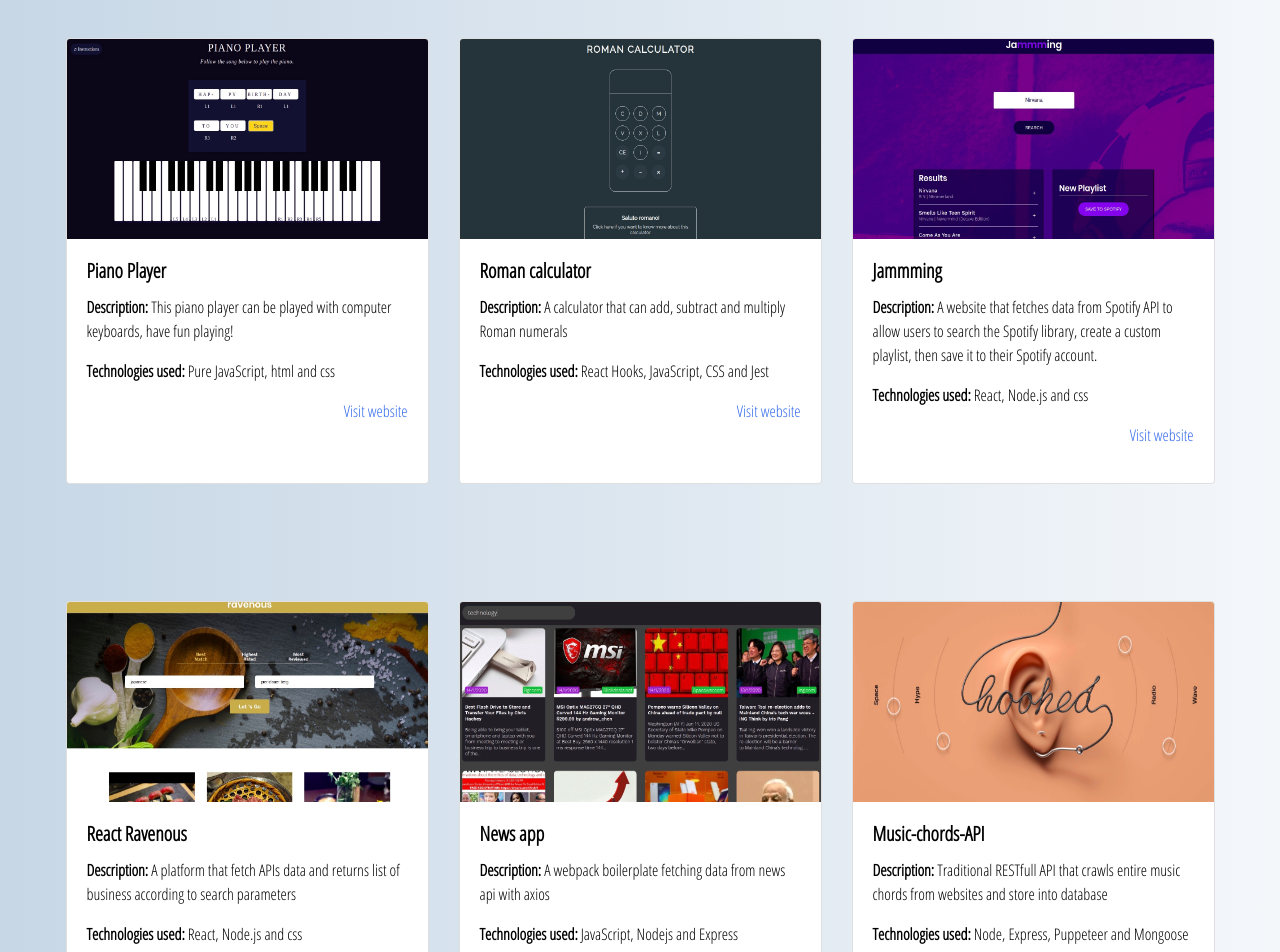
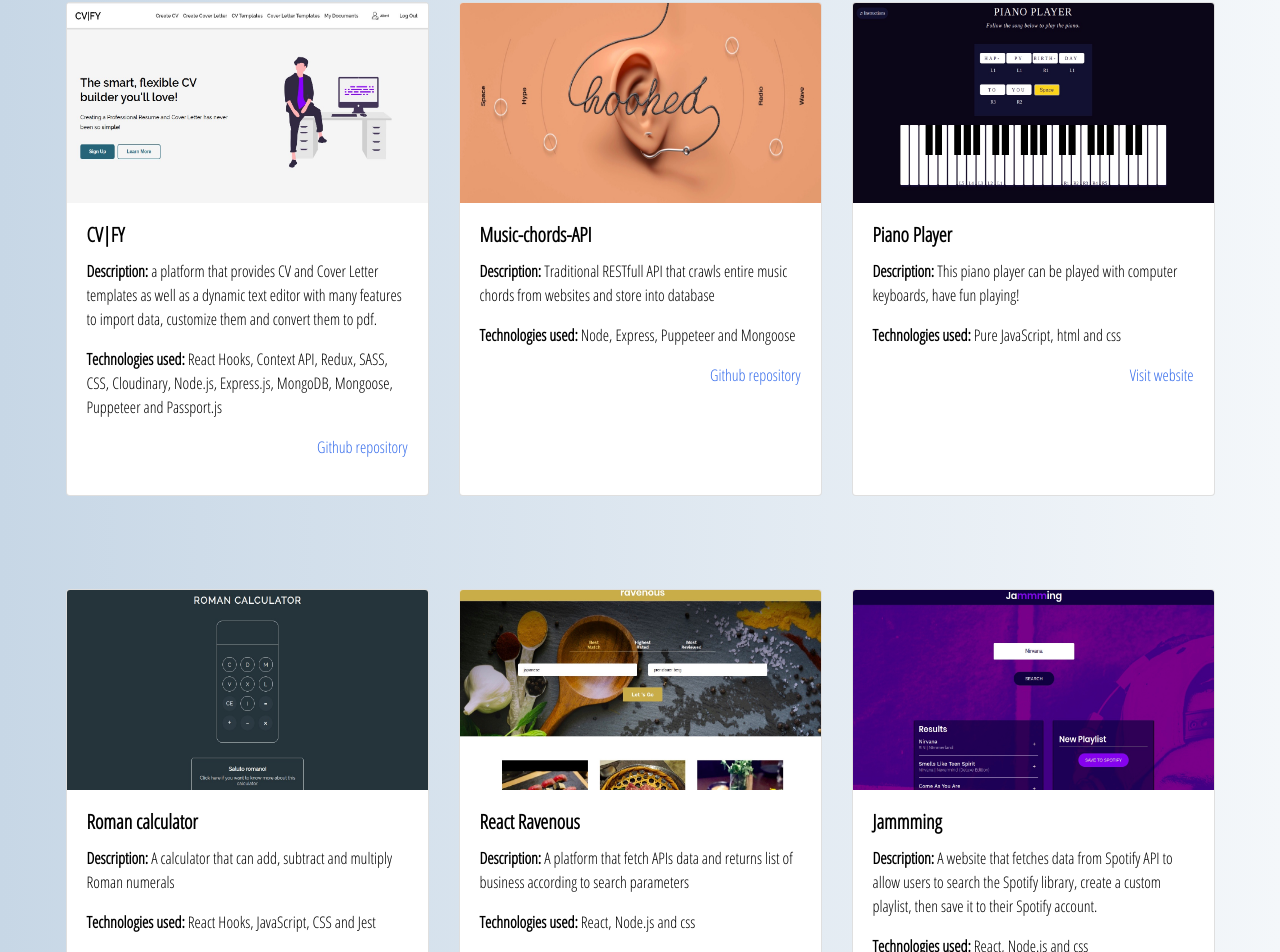
Before and after one commit to AJEdelmann/Portfolio, a React (Create React App) app: page / in a window 1280 px wide. Shown: the part 2396-3348 px from the top of the page. Built offline with nearby package versions, Linux system fonts and the light colour scheme.

Commit message:
added cvfy project and php skills

```diff
--- a/src/components/App.js
+++ b/src/components/App.js
@@ -2,7 +2,7 @@ import React from "react";
 import "../css/App.css";
 import Home from "./Home";
 import AboutMe from "./AboutMe";
-import Portfolio from "./Portfolio";
+import Projects from "./Projects";
 import Skills from "./Skills";
 import Contact from "./Contact";
 import Footer from "./Footer";
@@ -15,7 +15,7 @@ function App() {
       <Home />
       <AboutMe />
       <Skills />
-      <Portfolio />
+      <Projects />
       <Contact />
       <Footer />
     </div>
--- a/src/components/Portfolio.js
+++ b/src/components/Projects.js
@@ -3,10 +3,10 @@ import PianoPlayer from "../img/piano-player.jpeg";
 import Ravenous from "../img/ravenous.jpeg";
 import Ear from "../img/ear.jpeg";
 import Jammming from "../img/jammming.jpeg";
-import NewsApp from "../img/news-app.JPG";
+import CVFY from "../img/cvfy.jpg";
 import RomanCalculator from "../img/roman-calculator.jpg";
 
-const Portfolio = () => {
+const Projects = () => {
   return (
     <div className="section-projects">
       <div className="row my-projects">
@@ -17,6 +17,72 @@ const Portfolio = () => {
           </div>
         </div>
         <div className="card-deck my-cards">
+          <a
+            href="https://github.com/cvfy/cvfy"
+            target="_blank"
+            rel="noopener noreferrer"
+            className="card"
+            id="my-card-space"
+          >
+            <img
+              className="card-img-top"
+              src={CVFY}
+              height="200vh"
+              alt="Card cap"
+            />
+            <div className="card-body">
+              <h5 className="card-title font-weight-bold">CV|FY</h5>
+              <div className="card-text">
+                <p>
+                  <span className="blackSpan">Description: </span>a platform
+                  that provides CV and Cover Letter templates as well as a
+                  dynamic text editor with many features to import data,
+                  customize them and convert them to pdf.
+                </p>
+                <p>
+                  <span className="blackSpan">Technologies used: </span>React
+                  Hooks, Context API, Redux, SASS, CSS, Cloudinary, Node.js,
+                  Express.js, MongoDB, Mongoose, Puppeteer and Passport.js
+                </p>
+              </div>
+              <div className="visit-website">
+                <p>Github repository</p>
+              </div>
+            </div>
+          </a>
+
+          <a
+            href="https://github.com/AJEdelmann/music-chords-api/tree/dev"
+            target="_blank"
+            rel="noopener noreferrer"
+            className="card"
+            id="my-card-space"
+          >
+            <img
+              className="card-img-top"
+              src={Ear}
+              height="200vh"
+              alt="Card cap"
+            />
+            <div className="card-body">
+              <h5 className="card-title font-weight-bold">Music-chords-API</h5>
+              <div className="card-text">
+                <p>
+                  <span className="blackSpan">Description: </span>Traditional
+                  RESTfull API that crawls entire music chords from websites and
+                  store into database
+                </p>
+                <p>
+                  <span className="blackSpan">Technologies used: </span>Node,
+                  Express, Puppeteer and Mongoose
+                </p>
+              </div>
+              <div className="visit-website">
+                <p>Github repository</p>
+              </div>
+            </div>
+          </a>
+
           <a
             href="https://ajedelmann.github.io/piano-player/index.html"
             target="_blank"
@@ -48,7 +114,11 @@ const Portfolio = () => {
               </div>
             </div>
           </a>
+        </div>
+      </div>
 
+      <div className="row my-projects">
+        <div className="card-deck my-cards">
           <a
             href="https://ajedelmann.github.io/roman-calculator/"
             target="_blank"
@@ -72,6 +142,38 @@ const Portfolio = () => {
                 <p>
                   <span className="blackSpan">Technologies used: </span>React
                   Hooks, JavaScript, CSS and Jest
+                </p>
+              </div>
+              <div className="visit-website">
+                <p>Visit website</p>
+              </div>
+            </div>
+          </a>
+
+          <a
+            href="https://AJEdelmann.github.io/ravenous-app"
+            target="_blank"
+            rel="noopener noreferrer"
+            className="card"
+            id="my-card-space"
+          >
+            <img
+              className="card-img-top"
+              src={Ravenous}
+              height="200vh"
+              alt="Card cap"
+            />
+            <div className="card-body">
+              <h5 className="card-title font-weight-bold">React Ravenous</h5>
+              <div className="card-text">
+                <p>
+                  <span className="blackSpan">Description: </span>A platform
+                  that fetch APIs data and returns list of business according to
+                  search parameters
+                </p>
+                <p>
+                  <span className="blackSpan">Technologies used: </span>React,
+                  Node.js and css
                 </p>
               </div>
               <div className="visit-website">
@@ -114,107 +216,8 @@ const Portfolio = () => {
           </a>
         </div>
       </div>
-
-      <div className="row my-projects">
-        <div className="card-deck my-cards">
-          <a
-            href="https://AJEdelmann.github.io/ravenous-app"
-            target="_blank"
-            rel="noopener noreferrer"
-            className="card"
-            id="my-card-space"
-          >
-            <img
-              className="card-img-top"
-              src={Ravenous}
-              height="200vh"
-              alt="Card cap"
-            />
-            <div className="card-body">
-              <h5 className="card-title font-weight-bold">React Ravenous</h5>
-              <div className="card-text">
-                <p>
-                  <span className="blackSpan">Description: </span>A platform
-                  that fetch APIs data and returns list of business according to
-                  search parameters
-                </p>
-                <p>
-                  <span className="blackSpan">Technologies used: </span>React,
-                  Node.js and css
-                </p>
-              </div>
-              <div className="visit-website">
-                <p>Visit website</p>
-              </div>
-            </div>
-          </a>
-
-          <a
-            href="https://ajedelmann.github.io/news-app/"
-            target="_blank"
-            rel="noopener noreferrer"
-            className="card"
-            id="my-card-space"
-          >
-            <img
-              className="card-img-top"
-              src={NewsApp}
-              height="200vh"
-              alt="Card cap"
-            />
-            <div className="card-body">
-              <h5 className="card-title font-weight-bold">News app</h5>
-              <div className="card-text">
-                <p>
-                  <span className="blackSpan">Description: </span>A webpack
-                  boilerplate fetching data from news api with axios
-                </p>
-                <p>
-                  <span className="blackSpan">Technologies used: </span>
-                  JavaScript, Nodejs and Express
-                </p>
-              </div>
-              <div className="visit-website">
-                <p>Visit website</p>
-              </div>
-            </div>
-          </a>
-
-          <a
-            href="https://github.com/AJEdelmann/music-chords-api/tree/dev"
-            target="_blank"
-            rel="noopener noreferrer"
-            className="card"
-            id="my-card-space"
-          >
-            <img
-              className="card-img-top"
-              src={Ear}
-              height="200vh"
-              alt="Card cap"
-            />
-            <div className="card-body">
-              <h5 className="card-title font-weight-bold">Music-chords-API</h5>
-              <div className="card-text">
-                <p>
-                  <span className="blackSpan">Description: </span>Traditional
-                  RESTfull API that crawls entire music chords from websites and
-                  store into database
-                </p>
-                <p>
-                  <span className="blackSpan">Technologies used: </span>Node,
-                  Express, Puppeteer and Mongoose
-                </p>
-              </div>
-              <div className="visit-website">
-                <p>Github repository</p>
-              </div>
-            </div>
-          </a>
-        </div>
-      </div>
     </div>
   );
 };
 
-export default Portfolio;
+export default Projects;
--- a/src/components/Skills.js
+++ b/src/components/Skills.js
@@ -16,13 +16,17 @@ const Skills = () => {
           </div>
           <li className="skill-li">React</li>
           <div className="bar">
-            <div className="fill2"></div>
+            <div className="fill1"></div>
           </div>
           <li className="skill-li">Node.js</li>
           <div className="bar">
             <div className="fill2"></div>
           </div>
           <li className="skill-li">Express</li>
+          <div className="bar">
+            <div className="fill2"></div>
+          </div>
+          <li className="skill-li">PHP</li>
           <div className="bar">
             <div className="fill3"></div>
           </div>
```
Also changed, not shown: src/img/cvfy.jpg (added).
